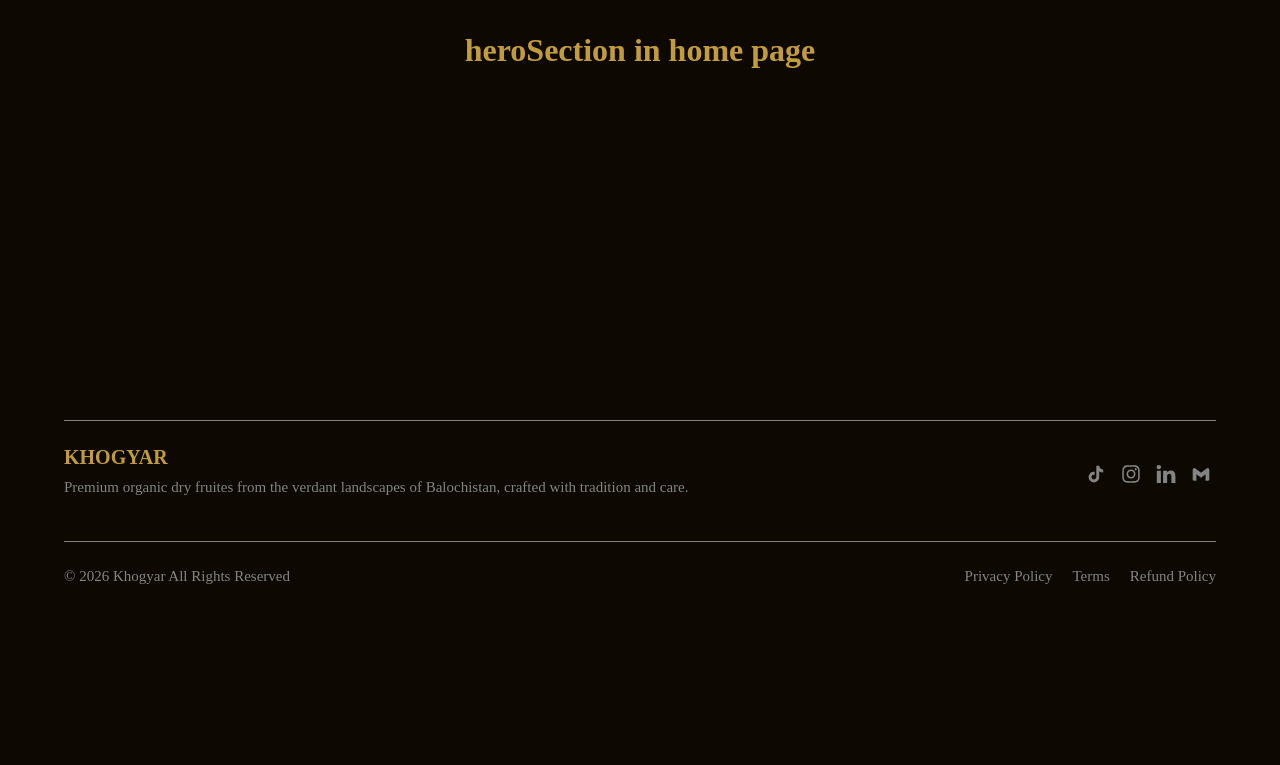
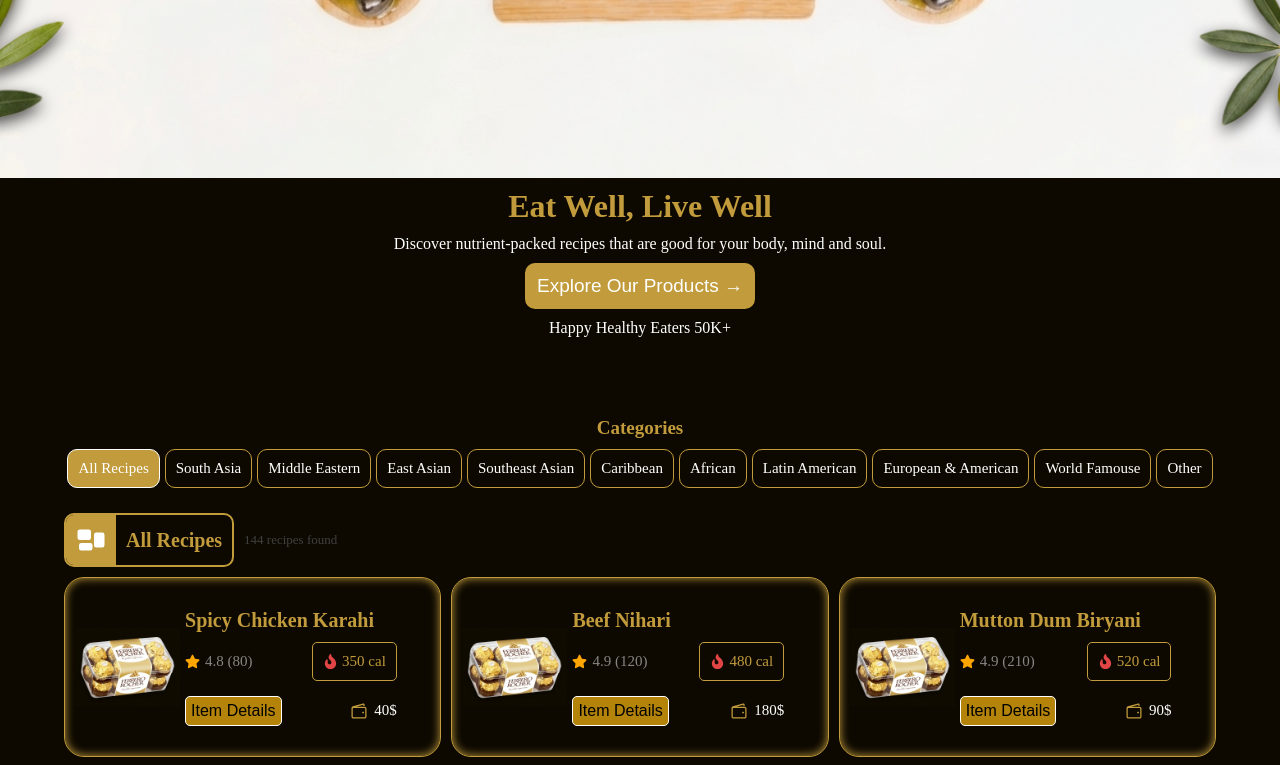
Before and after one commit to Labnan-Khan/KHOGYAR, a React (Vite) app in the folder KhogYar/: page /product in a window 1280 px wide. Shown: the part 340-1105 px from the top of the page. Before the commit the page ends 1001 px from the top, so only its background shows below. Built offline with nearby package versions, Linux system fonts and the light colour scheme.

Commit message:
product page added

```diff
--- a/KhogYar/src/App.jsx
+++ b/KhogYar/src/App.jsx
@@ -18,7 +18,7 @@ function App() {
       {/* <Recipe /> */}
     <Routes>
         <Route path="/" element={<Home />} />
-        {/* <Route path="/product" element={<Recipe />} /> */}
+        <Route path="/product" element={<Recipe />} />
         <Route path="/contact" element={<Contact />} />
         <Route path="*" element={<Home />} />
       </Routes>
--- a/KhogYar/src/components/recipe/Recipe.jsx
+++ b/KhogYar/src/components/recipe/Recipe.jsx
@@ -6,9 +6,9 @@ import { MdLunchDining } from 'react-icons/md'
 import { GiCampCookingPot, GiCook, GiHotMeal, GiMeal, GiSandsOfTime } from 'react-icons/gi'
 import { LuSalad } from 'react-icons/lu'
 import { TbSaladFilled, TbSoupFilled } from 'react-icons/tb'
-import { FaStar } from 'react-icons/fa'
+import { FaFire, FaStar } from 'react-icons/fa'
 import { TiArrowLeftThick } from 'react-icons/ti'
-import img1 from './Gemini_Generated_Image_eq1j2deq1j2deq1j.png'
+import img1 from '../../assets/chocolet.png'
 // import img2 from '../../assets/Beef_NihariImg.png'
 import recipePageBgImg1 from './recipeheroBgImg1.png'
 import recipePageBgImg2 from './recipeheroBgImg2.png'
@@ -16,6 +16,7 @@ import recipePageBgImg3 from './recipeheroBgImg3.png'
 
 
 import { RiGroupLine } from 'react-icons/ri'
+import { LiaWalletSolid } from 'react-icons/lia'
 function Recipe() {
 
     const recipeItems = {
@@ -2982,6 +2983,7 @@ function Recipe() {
 
             {slectedREcipeArreyItems.map((item,index) => {
                 return(
+
                   <div className='recipeItem'>
 
                     <div className='itemImg'></div>
@@ -2990,15 +2992,16 @@ function Recipe() {
                       <h4>{item.cardHeading}</h4>
                       <div className='itemReview'>
                         <div className='iconDiv'><FaStar /> <span>{item.rating[0]} {`(${item.rating[1]})`}</span></div>
-                        <p> {item.calories} cal</p>
+                        <p> <span><FaFire/></span> {item.calories} cal</p>
                       </div>
 
                       <div className='btnSec'>
 
-                        <div><GiCampCookingPot />
-                            <p>{item.cookingTime} mins</p>
-                        </div>
-                        <button onClick={()=>{setShowFullRecipePage(true); setFullRecipeD(item)}}>View Recipe</button>
+                        <div>
+                          <LiaWalletSolid />
+                            <p>{item.cookingTime}$</p>
+                        </div>
+                        <button onClick={()=>{setShowFullRecipePage(true); setFullRecipeD(item)}}>Item Details</button>
                       </div>
                 </div>
 
--- a/KhogYar/src/components/recipe/recipe.css
+++ b/KhogYar/src/components/recipe/recipe.css
@@ -47,22 +47,25 @@
     align-items: center;
     text-align: center;
     gap: 10px;
+    padding-top: 10px;
 }
-
+.recipe .recipeHeroSec .herosecHeading .startingH1tag{
+    color: #C29C3C;
+}
 .recipe .recipeHeroSec .herosecHeading button{
     /* width: 100px; */
     color: white;
     font-size: 19px;
     font-weight: 400;
     padding: 10px;
-    border: 2px solid #1A5C42;
+    border: 2px solid #C29C3C;
     border-radius: 10px;
-    background-color: #1A5C42;
+    background-color: #C29C3C;
     transition: all 0.3s ease;
 
     &:hover{
         background-color: white;
-        color: #1A5C42;
+        color: #C29C3C;
     }
 
 }
@@ -74,13 +77,13 @@
     justify-content: center;
     align-items: center;
     gap: 10px;
-    border-top: 1px solid white;
+    /* border-top: 1px solid white; */
     border-top-left-radius: 40px;
     border-top-right-radius: 40px;
     padding: 40px 0px;
     /* transform: translateY(-20px); */
     /* background-color: white; */
-    box-shadow: 0px -5px 5px #030b085e;
+    /* box-shadow: 0px -5px 5px #030b085e; */
 }
 
 .recipe .recipeBody .catrgoryP{
@@ -88,7 +91,7 @@
     width: 90%;
     text-align: center;
     font-weight: 900;
-    color: #1A5C42;
+    color: #C29C3C;
     width: 90%;
     /* padding-left: 20px; */
 }
@@ -109,23 +112,24 @@
     align-items: center;
     flex-wrap: wrap;
     gap: 10px;
-    background-color: white;
-    border: 1px solid #1A5C42;
+    /* background-color: #c29c3c27; */
+    border: 1px solid #C29C3C;
     border-radius: 10px;
     padding: 5px;
     font-size: 15px;
-    color: rgb(115, 113, 113);
+    color: white;
     padding: 10px;
     &:hover{
         /* background-color: #1A5C42; */
-        color: #1A5C42;
-        box-shadow:  0px 0px 5px #1A5C42;
+        /* color: #1A5C42; */
+        box-shadow: inset  0px 0px 5px #C29C3C;
     }
 }
 .recipe .recipeBody .categorySec .categoryBtn.activeBtn{
-    background-color: #1A5C42;
+    background-color: #C29C3C;
     color: white;
     box-shadow: none;
+    border: 1px solid white;
 }
 .recipeBody .categorySec .categoryBtn div{
     font-size: 30px;
@@ -148,8 +152,8 @@
     display: flex;
     justify-content: center;
     align-items: center;
-    border: 2px solid #1A5C42;
-    background-color: white;
+    border: 2px solid #C29C3C;
+    /* background-color: white; */
     overflow: hidden;
     border-radius: 10px;
     gap: 10px;
@@ -158,14 +162,14 @@
     display: flex;
     justify-content: center;
     align-items: center;
-    background-color: #1A5C42;
+    background-color: #C29C3C;
     color: white;
     font-size: 30px;
     padding: 10px;
 
 }
 .recipe .recipeBody .slectedCategory h3{
-    color: #1A5C42;
+    color: #C29C3C;
     font-size: 20px;
     padding-right: 10px;
 }
@@ -182,7 +186,7 @@
 .recipe .recipeBody .recipeItemsSec .recipeItem{
     /* width: fit-content; */
     height: 180px;
-    background-color: white;
+    /* background-color: white; */
     padding: 10px;
     /* padding-top: 0px; */
     display: flex;
@@ -193,20 +197,20 @@
     border-radius: 20px;
     overflow: hidden;
     position: relative;
-    border: 1px solid white;
-    box-shadow:inset 0px 0px 10px rgb(180, 179, 179);
+    border: 1px solid #C29C3C;
+    box-shadow:inset 0px 0px 10px #C29C3C;
     transition: all 0.3s ease;
     &:hover{
-        border: 1px solid #1A5C42;
+        border: 1px solid #C29C3C;
     }
 
 }
 
 .recipe .recipeBody .recipeItemsSec .recipeItem .itemImg{
-    background-image: url(./Gemini_Generated_Image_eq1j2deq1j2deq1j.png);
+    background-image: url(../../assets/chocolet.png);
     width: 120px;
     width: 30%;
-    aspect-ratio: 9/9;
+    aspect-ratio: 12/9;
     /* height: 100px; */
     background-position: center;
     background-size: cover;
@@ -217,7 +221,7 @@
 
 }
 .recipe .recipeBody .recipeItemsSec .recipeItem:hover .itemImg{
-        transform:  rotate(50deg) ;
+        /* transform:  rotate(50deg) ; */
     }
 
 .recipeBody .recipeItemsSec .recipeItem .itemDetalSec{
@@ -233,7 +237,7 @@
 
 .recipeBody .recipeItemsSec .recipeItem .itemDetalSec h4{
     font-size: 20px;
-    color: #1A5C42;
+    color: #C29C3C;
 }
 
 .recipeItemsSec .recipeItem .itemDetalSec .itemReview{
@@ -259,10 +263,23 @@
 }
 
 .recipeItemsSec .recipeItem .itemDetalSec .itemReview p{
-    background-color: #1A5C42;
-    color: white;
+    /* background-color: white; */
+    color: #C29C3C;
+    border: 1px solid #C29C3C;
     padding: 4px;
     border-radius: 5px;
+    display: flex;
+    justify-content: center;
+    align-items: center;
+    gap: 4px;
+    padding: 10px;
+}
+.recipeItemsSec .recipeItem .itemDetalSec .itemReview p span{
+    color: rgb(226, 69, 69);
+    display: flex;
+    justify-content: center;
+    align-items: center;
+
 }
 
 .recipeItemsSec .recipeItem .itemDetalSec .btnSec{
@@ -279,7 +296,7 @@
     justify-content: center;
     align-items: center;
     /* background-color: #1A5C42; */
-    color: rgb(137, 3, 3);
+    color: #C29C3C;
     padding: 0px;
     /* border: 1px solid #1A5C42; */
     padding-left: 5px;
@@ -289,8 +306,8 @@
 }
 
 .recipeItem .itemDetalSec .btnSec div p{
-    background-color: white;
-    color: #1A5C42;
+    /* background-color: white; */
+    color: white;
     font-size: 15px;
     /* padding: 5px; */
     border-top-right-radius: 5px;
@@ -299,9 +316,9 @@
 }
 
 .recipeItem .itemDetalSec .btnSec button{
-    border: 2px solid #1A5C42;
-    background-color: #1A5C42;
-    color: white;
+    border: 1px solid white;
+    background-color: #b3830a;
+    color: black;
     font-size: 16px;
     padding: 5px;
     border-radius: 5px;
@@ -309,7 +326,7 @@
 
     &:hover{
         background-color: white;
-        color: #1A5C42;
+        color: #C29C3C;
     }
 }
 
@@ -322,6 +339,7 @@
     top: 0px;
     z-index: 1000;
     background-color: rgb(0, 0, 0);
+    color: black;
     display: flex;
     flex-direction: column;
     justify-content: center;
@@ -378,7 +396,7 @@
     background-position: center;
     background-repeat: no-repeat;
     background-size: cover;
-    background-color: #1A5C42;
+    background-color: #C29C3C;
     border-top-right-radius: 40%;
     border-bottom-right-radius: 40%;
     padding: 10px;
@@ -396,7 +414,7 @@
 }
 
 .recipeSec .recipeDetails .recipeHeader .headerBottom h4{
-    color: #1A5C42;
+    color: #C29C3C;
     font-size: 25px;
 }
 
@@ -419,14 +437,14 @@
     justify-content: center;
     align-items: center;
     gap: 5px;
-    border: 1px solid #1A5C42;
+    border: 1px solid #C29C3C;
     /* padding: 5px; */
     border-radius: 10px;
     overflow: hidden;
 }
 
 .recipeHeader .headerBottom .headerBottomIcon div span{
-    background-color: #1A5C42;
+    background-color: #C29C3C;
     color: white;
     font-size: 30px;
     width: 100%;
@@ -441,7 +459,7 @@
     padding-top: 0px;
 }
 .brP{
-    background-color: #1A5C42;
+    background-color: #C29C3C;
     color: white;
     padding: 10px;
     border-radius: 10px;
@@ -467,7 +485,7 @@
 
 .recipemain .RecipeIngredients, .recipemain .recipeSteps{
     width: 90%;
-    border: 2px solid #1A5C42;
+    border: 2px solid #C29C3C;
     background-color: white;
     padding: 10px;
     border-radius: 20px;
@@ -475,7 +493,7 @@
 }
 .recipemain .RecipeIngredients h5, .recipemain .recipeSteps h5{
     font-size: 20px;
-    color: #1A5C42;
+    color: #C29C3C;
 }
 .recipemain .RecipeIngredients ul li{
     list-style:inside;
@@ -505,7 +523,8 @@
     display: flex;
     justify-content: center;
     align-items: center;
-    border: 1px solid #1A5C42;
+    border: 1px solid #C29C3C;
+    color: black;
     border-radius: 10px;
     padding: 5px;
     font-size: 15px;
@@ -513,7 +532,7 @@
 }
 .recipeFooter h4{
     font-size: 20px;
-    color: #1A5C42;
+    color: #C29C3C;
 
 }
 
```
Also changed, not shown: KhogYar/src/assets/chocolet.png (added). Lines whose indentation alone changed are shown as unchanged.
